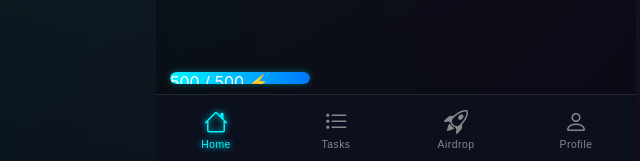
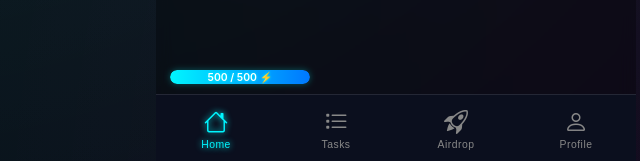
Before and after one commit to zhaz1k/tapgame-, a plain HTML site: page game/index.html in a window 1280 px wide. Shown: the part 636-797 px from the top of the page, 244-884 px from the left. Drawn offline with nearby package versions, Linux system fonts and the light colour scheme.

Commit message:
Update style.css

```diff
--- a/game/style.css
+++ b/game/style.css
@@ -208,13 +208,13 @@ body::before {
   }
 }
 
-/* ⚡ Прогрес-бар енергії */
+/* ⚡ Прогрес-бар енергії з числом усередині */
 .energy-progress {
   position: fixed;
   bottom: 80px;
   left: 14px;
   width: 140px;
-  height: 12px;
+  height: 14px;
   background: rgba(255, 255, 255, 0.08);
   border-radius: 10px;
   overflow: hidden;
@@ -223,22 +223,26 @@ body::before {
 }
 
 #energy-bar {
+  position: relative;
   height: 100%;
   width: 100%;
   background: linear-gradient(90deg, #00f6ff, #0077ff);
   border-radius: 10px;
   transition: width 0.25s ease-in-out, background 0.3s ease-in-out;
+  display: flex;
+  justify-content: center;
+  align-items: center;
 }
 
-#energy-text {
+#energy-label {
+  font-size: 0.65rem;
+  color: #fff;
+  text-shadow: 0 0 3px #00f6ff;
+  font-weight: 600;
   position: absolute;
-  top: -20px;
-  left: 2px;
-  font-size: 0.65rem;
-  color: #aaf;
-  font-weight: 500;
-  text-shadow: 0 0 3px #00f6ff;
+  pointer-events: none;
 }
+
 
 /* ⚡ Анімація блискавки при відновленні енергії */
 .energy-flash {
```
